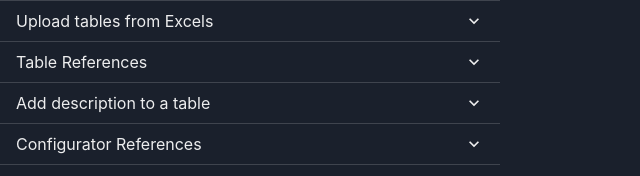
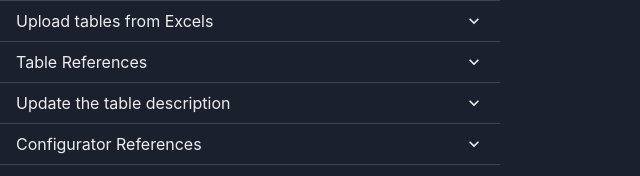
Before and after one commit to lorenzotonazzini/kbmax-tools, a React (Create React App) app: page /tools in a window 1280 px wide. Both pictures are taken after a click on the button "Tools". Shown: the top 176 px of the page, without its empty margins (0-640 px from the left). Built offline with nearby package versions, Linux system fonts and the light colour scheme.

Commit message:
updated read-me

```diff
--- a/src/pages/Tools.tsx
+++ b/src/pages/Tools.tsx
@@ -26,9 +26,9 @@ const ToolsList = [
         }
     },
     {
-        name: "Add description to a table",
+        name: "Update the table description",
         description:
-            "KBMax has a column \"description\" in the table list, but it doesn't offer a UI way to set it, this tool adds via API a description",
+            "Epicor CPQ has a column \"description\" in the table list, but it doesn't offer a UI way to set it, this tool update via API a description",
         route: "/tools/addTableDescription"
     },
     {
```
Also changed, not shown: 2 other files (tests, documents, lock files or other folders).
